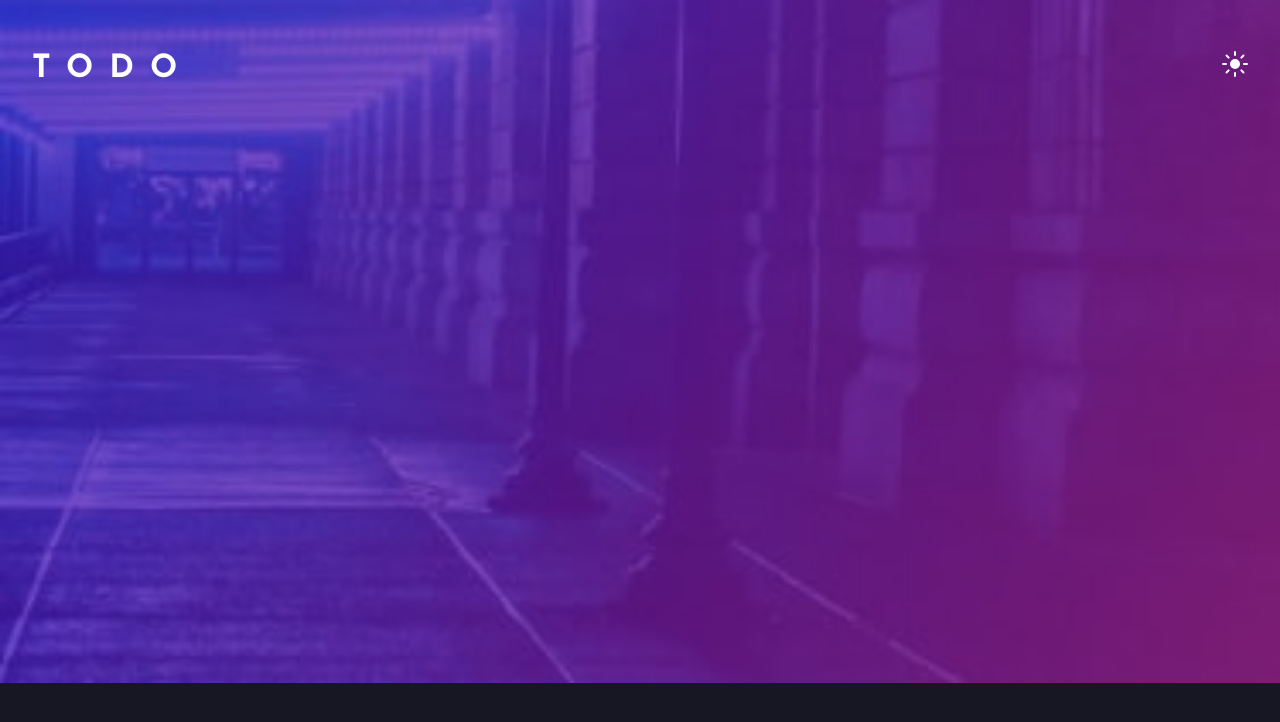
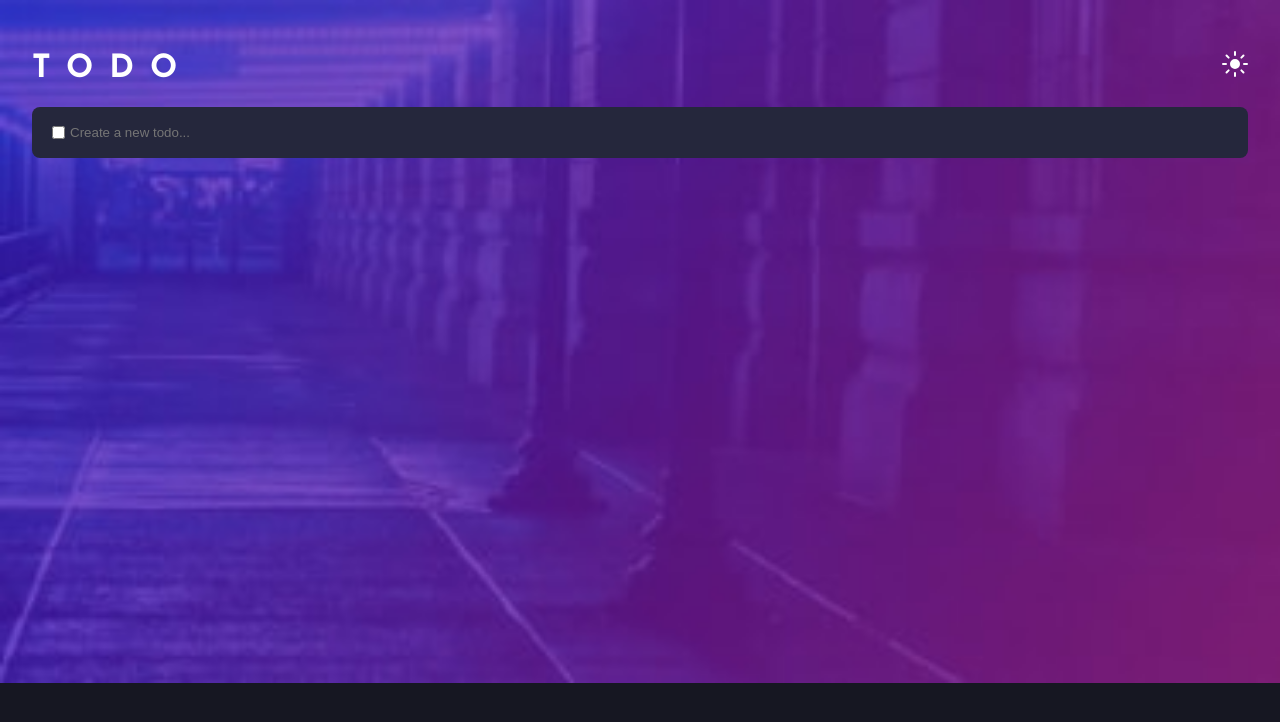
Before and after one commit to mattbcowan/todo-list, a React (Create React App) app: page / in a window 1280 px wide. Shown: the top 722 px of the page. Built offline with nearby package versions, Linux system fonts and the light colour scheme.

Commit message:
Start Input

```diff
--- a/src/App.js
+++ b/src/App.js
@@ -28,10 +28,38 @@ const StyledHeader = styled.header`
   align-items: baseline;
   justify-content: space-between;
 `;
+const StyledMain = styled.main`
+  position: relative;
+  z-index: 2;
+`;
 
 const StyledH1 = styled.h1`
   letter-spacing: 1rem;
   padding-top: 1rem;
+`;
+
+const TaskContainer = styled.div`
+  display: flex;
+  padding: 1rem;
+  background-color: hsl(235, 24%, 19%);
+  color: #ffffff;
+  border: none;
+  border-radius: 0.5rem;
+`;
+
+const TaskInput = styled.input`
+  color: #ffffff;
+  border: none;
+  background-color: transparent;
+
+  :focus {
+    outline: none;
+  }
+`;
+
+const CheckBox = styled.input`
+  border: 1px solid hsl(234, 39%, 85%);
+  background-color: transparent;
 `;
 
 function App() {
@@ -42,10 +70,15 @@ function App() {
         <StyledHeader>
           <StyledH1>TODO</StyledH1>
           <span>
-            <img src="./images/icon-sun.svg" />
+            <img src="./images/icon-sun.svg" alt="sun" />
           </span>
         </StyledHeader>
-        <main></main>
+        <StyledMain>
+          <TaskContainer>
+            <CheckBox type="checkbox" />
+            <TaskInput type="text" placeholder="Create a new todo..." />
+          </TaskContainer>
+        </StyledMain>
         <footer></footer>
       </Container>
     </AppContainer>
```
